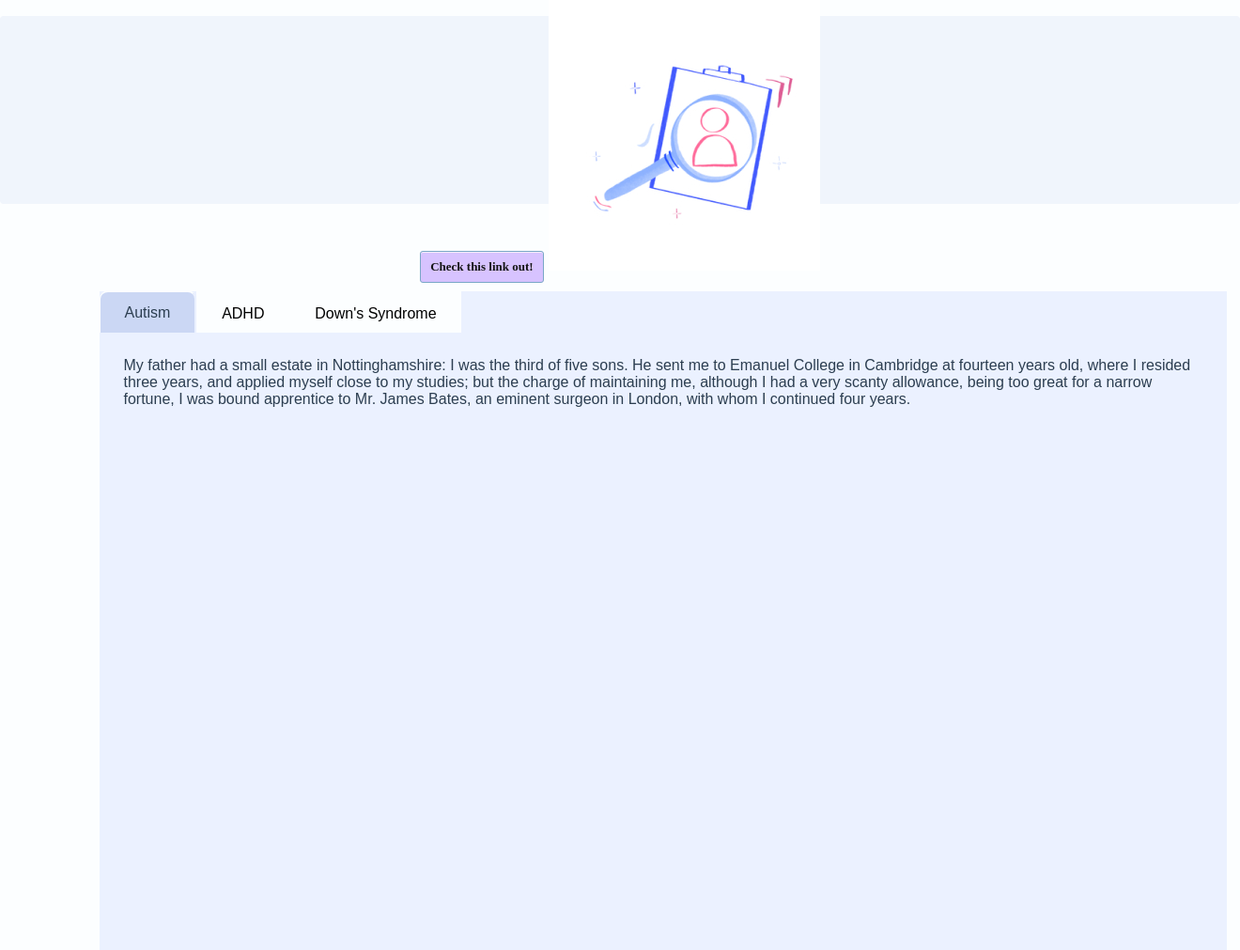
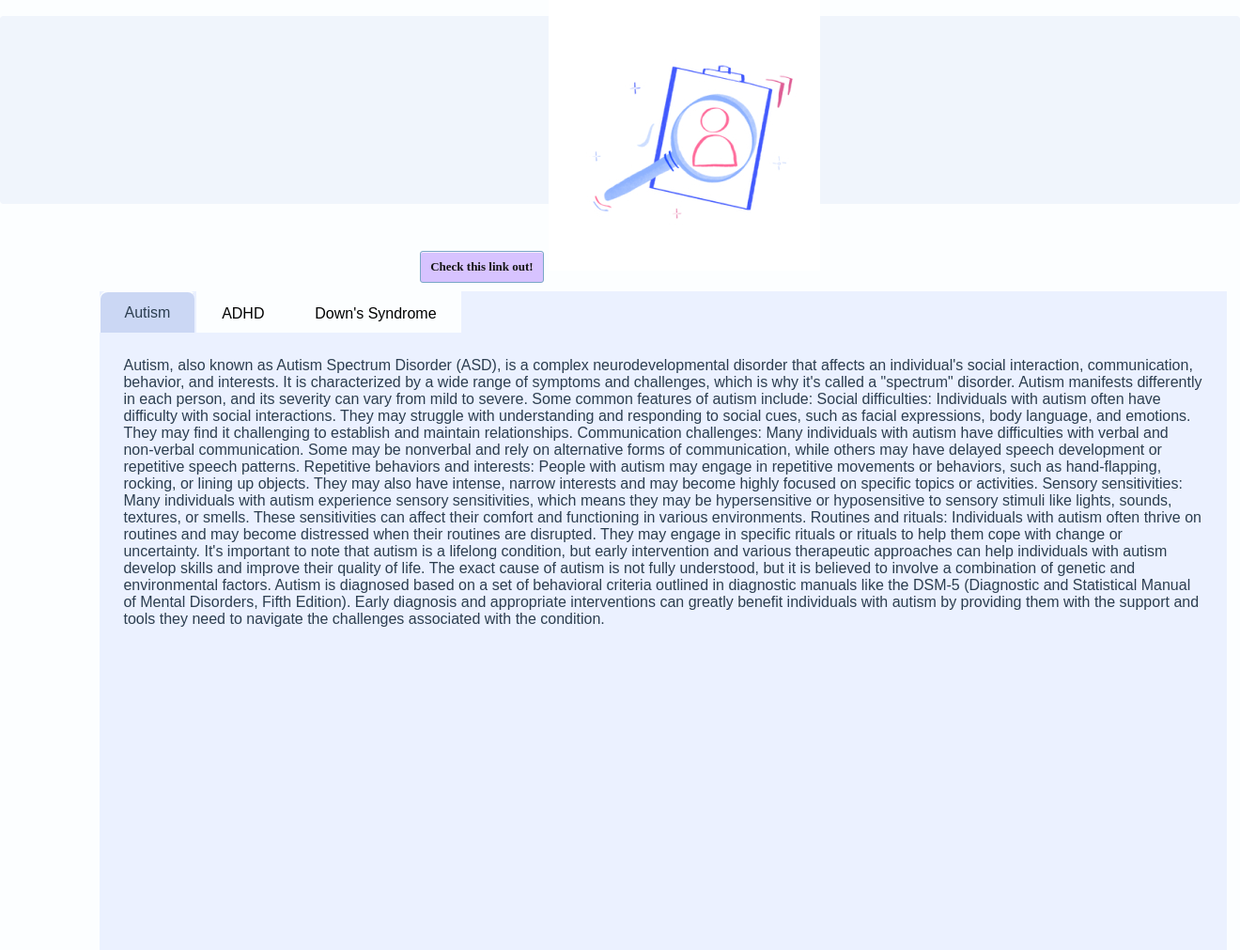
Before and after one commit to rockbison1230/CanTeachMe, a Flask app: page /education.html in a window 1320 px wide. Shown: the part 578-1589 px from the top of the page at 94% size. Run offline with Flask 3, Linux system fonts and the light colour scheme.

Commit message:
frontend

```diff
--- a/templates/education.html
+++ b/templates/education.html
@@ -53,7 +53,24 @@
               <div class="tab">
                 <input type="radio" name="css-tabs" id="tab-1" checked class="tab-switch">
                 <label for="tab-1" class="tab-label">Autism</label>
-                <div class="tab-content">My father had a small estate in Nottinghamshire: I was the third of five sons. He sent me to Emanuel College in Cambridge at fourteen years old, where I resided three years, and applied myself close to my studies; but the charge of maintaining me, although I had a very scanty allowance, being too great for a narrow fortune, I was bound apprentice to Mr. James Bates, an eminent surgeon in London, with whom I continued four years. </div>
+                <div class="tab-content">
+                    Autism, also known as Autism Spectrum Disorder (ASD), is a complex neurodevelopmental disorder that affects an individual's social interaction, communication, behavior, and interests.
+                     It is characterized by a wide range of symptoms and challenges, which is why it's called a "spectrum" disorder.
+                      Autism manifests differently in each person, and its severity can vary from mild to severe.
+Some common features of autism include:
+Social difficulties: Individuals with autism often have difficulty with social interactions.
+They may struggle with understanding and responding to social cues, such as facial expressions, body language, and emotions.
+They may find it challenging to establish and maintain relationships.
+Communication challenges: Many individuals with autism have difficulties with verbal and non-verbal communication.
+Some may be nonverbal and rely on alternative forms of communication, while others may have delayed speech development or repetitive speech patterns.
+Repetitive behaviors and interests: People with autism may engage in repetitive movements or behaviors, such as hand-flapping, rocking, or lining up objects.
+ They may also have intense, narrow interests and may become highly focused on specific topics or activities.
+Sensory sensitivities: Many individuals with autism experience sensory sensitivities, which means they may be hypersensitive or hyposensitive to sensory stimuli like lights, sounds, textures, or smells.
+These sensitivities can affect their comfort and functioning in various environments.
+Routines and rituals: Individuals with autism often thrive on routines and may become distressed when their routines are disrupted. They may engage in specific rituals or rituals to help them cope with change or uncertainty.
+It's important to note that autism is a lifelong condition, but early intervention and various therapeutic approaches can help individuals with autism develop skills and improve their quality of life. The exact cause of autism is not fully understood, but it is believed to involve a combination of genetic and environmental factors.
+Autism is diagnosed based on a set of behavioral criteria outlined in diagnostic manuals like the DSM-5 (Diagnostic and Statistical Manual of Mental Disorders, Fifth Edition). Early diagnosis and appropriate interventions can greatly benefit individuals with autism by providing them with the support and tools they need to navigate the challenges associated with the condition.
+                </div>
               </div>
               <div class="tab">
                 <input type="radio" name="css-tabs" id="tab-2" class="tab-switch">
```
Also changed, not shown: static/css/style.css (+13 -3 lines), templates/index.html (+8 -4 lines).
